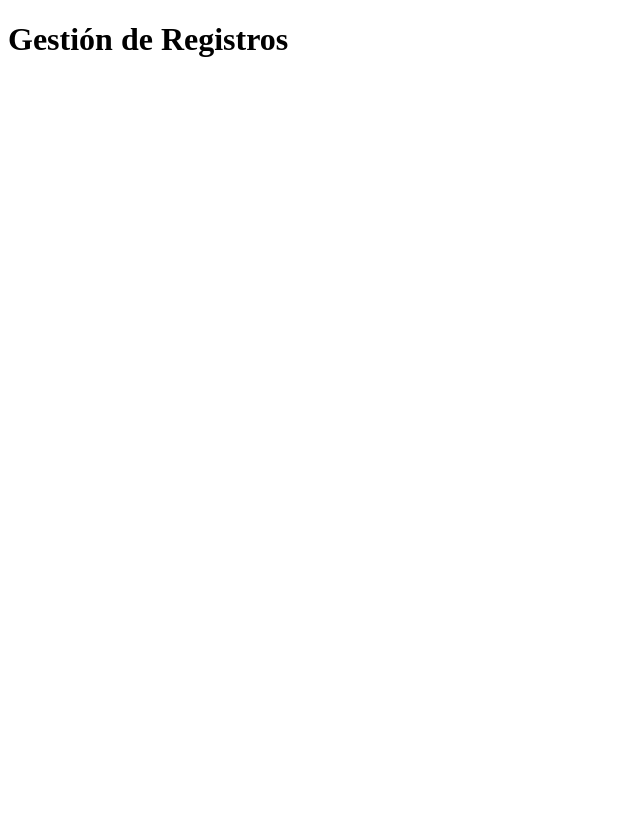
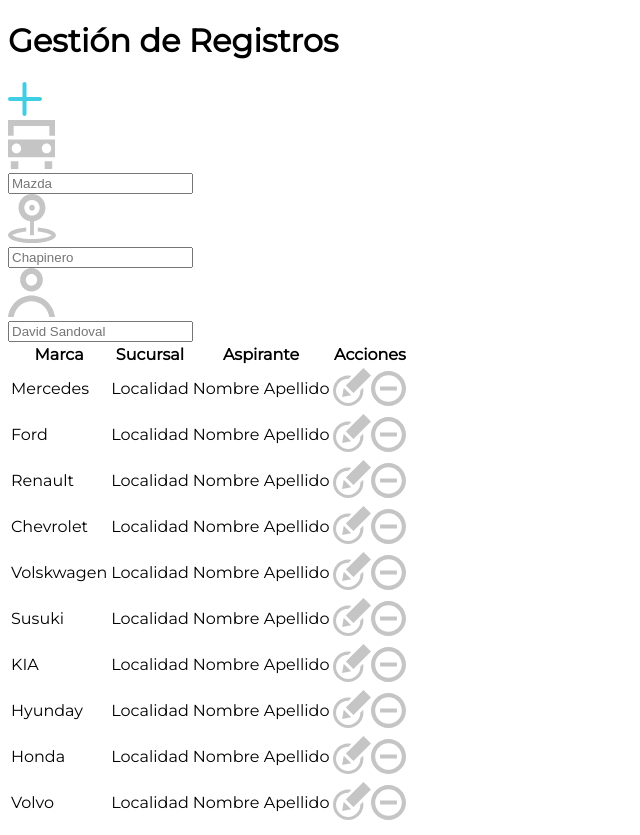
Before and after one commit to TefaSalcedo/motion-frontend, a React (Vite) app: page /motions in a window 1280 px wide. Shown: the whole page, without its empty margins (0-640 px from the left). Before the commit the page ends 800 px from the top, so only its background shows below. Built offline with nearby package versions, Linux system fonts and the light colour scheme.

Commit message:
Creación de componentes CRUD y estilos para la gestión de registros #6

```diff
--- a/index.html
+++ b/index.html
@@ -4,7 +4,8 @@
     <meta charset="UTF-8">
     <meta name="viewport" content="width=device-width, initial-scale=1.0">
     <title>Motion- Monitoring Innovation</title>
-    <!-- <link rel="stylesheet" href="./src/app.css"> -->
+    <link href="https://fonts.googleapis.com/css2?family=Montserrat&display=swap" rel="stylesheet">
+    <link rel="stylesheet" href="./src/main.css">
     <link rel="icon" type="image/x-icon" href="../src/assets/Imagologo_motion.svg">
 </head>
 <body>
--- /dev/null
+++ b/src/components/crud/crud-form/crudCreate.jsx
@@ -0,0 +1,14 @@
+import React from 'react';
+import IconCreate from "../../../assets/Icon_crear.svg";
+
+
+const FormIcon=()=>{
+    console.log("FormIcon component rendered");
+    return (
+        <>
+            <img src={IconCreate} alt="Create Icon" />
+        </>
+    );
+}
+
+export default FormIcon;
--- /dev/null
+++ b/src/components/crud/crud-form/crudForm.jsx
@@ -0,0 +1,16 @@
+// Formulario.jsx
+import React from "react";
+import FormIcon from './crudCreate.jsx';
+import CrudFormItems from './crudFormItem.jsx';
+
+const FormContainer=() =>{
+
+  return (
+    <div className="form-container">
+        <FormIcon/>
+        <CrudFormItems/>
+    </div>
+  );
+}
+
+export default FormContainer;
--- /dev/null
+++ b/src/components/crud/crud-form/crudFormItem.jsx
@@ -0,0 +1,27 @@
+import React from 'react';
+import carIcon from '../../../assets/Icon_vehiculo.svg';
+import locationIcon from '../../../assets/Icon_puntoubicacion.svg';
+import userIcon from '../../../assets/Icon_persona.svg';
+
+const CrudFormItems = ({marca, sucursal, aspirante}) => {
+    const inputGroup = [
+        { icon: carIcon, placeholder: 'Mazda'},
+        { icon: locationIcon, placeholder: 'Chapinero' },
+        { icon: userIcon, placeholder: 'David Sandoval' }
+    ]
+    console.log("CrudFormItems component rendered");
+    return (
+        <>
+            {inputGroup.map((item, index) => (
+                <div className="input-group" key={index}>
+                    <div className="icon">
+                        <img src={item.icon} alt="" />
+                    </div>
+                        <input type="text" placeholder={item.placeholder} />
+                </div>
+            ))}
+        </>
+    );
+}
+
+export default CrudFormItems;
--- /dev/null
+++ b/src/components/crud/crud-table/crudButtons.jsx
@@ -0,0 +1,13 @@
+import React from "react";
+import EditarOption from "../../../assets/Icon_editar.svg";
+import EliminarOption from "../../../assets/Icon_eliminar.svg";
+
+const TableButtons=()=>{
+    return (
+        <>
+            <img src={EditarOption}/>
+            <img src={EliminarOption}/>
+        </>
+    )
+}
+export default TableButtons;
--- /dev/null
+++ b/src/components/crud/crud-table/crudRow.jsx
@@ -0,0 +1,26 @@
+import React from "react";
+import TableButtons from "./crudButtons.jsx";
+
+const CrudRow = () => {
+     const datos = [
+    "Mercedes", "Ford", "Renault", "Chevrolet", "Volskwagen",
+    "Susuki", "KIA", "Hyunday", "Honda", "Volvo"
+  ];
+
+    return(
+        <>
+            {datos.map((marca, index) => (
+            <tr key={index}>
+                <td>{marca}</td>
+                <td>Localidad</td>
+                <td>Nombre Apellido</td>
+                <td className="acciones">
+                <TableButtons />
+                </td>
+            </tr>
+            ))}
+        </>
+    );
+}
+
+export default CrudRow;
--- /dev/null
+++ b/src/components/crud/crud-table/crudTable.jsx
@@ -0,0 +1,24 @@
+import React from "react";
+import CrudRow from "./crudRow.jsx";
+
+const Tabla=() =>{
+
+
+  return (
+    <table className="tabla">
+      <thead>
+        <tr>
+          <th>Marca</th>
+          <th>Sucursal</th>
+          <th>Aspirante</th>
+          <th>Acciones</th>
+        </tr>
+      </thead>
+      <tbody>
+        <CrudRow/>
+      </tbody>
+    </table>
+  );
+}
+
+export default Tabla;
--- /dev/null
+++ b/src/components/crud/crudPage.jsx
@@ -0,0 +1,17 @@
+import React, { useState, useEffect } from 'react';
+import FormContainer from './crud-form/crudForm';
+import Tabla from './crud-table/crudTable';
+
+
+const CrudPage = () => {
+
+    return (
+        <>
+            <h1>Gestión de Registros</h1>
+            <FormContainer/>
+            <Tabla/>
+        </>
+    );
+}
+
+export default CrudPage;
--- /dev/null
+++ b/src/main.css
@@ -0,0 +1,17 @@
+:root {
+  --blue-1: #00249C;
+  --blue-2: #40CEE4;
+  --grey-1: #C5C5C5;
+  --red-1: #C6007E;
+  --red-2: #E280BE;
+
+  /* Puedes agregar también variables auxiliares si quieres */
+  --font-main: 'Montserrat', sans-serif;
+  --background: #f9f9f9;
+  --text-main: #222;
+}
+
+
+body {
+  font-family: 'Montserrat', 'Segoe UI', 'Roboto', 'Arial', sans-serif;
+}
--- a/src/pages/crud.jsx
+++ b/src/pages/crud.jsx
@@ -1,10 +1,10 @@
 import React from 'react';
+import CrudPage from '../components/crud/crudPage.jsx';
 
 function MotionsPage() {
   return (
-    <div className="p-8">
-      <h1 className="text-3xl font-bold mb-6">Gestión de Registros</h1>
-      {/* Aquí irá luego el MotionTable y el Form */}
+    <div className="MotionsPage">
+      <CrudPage/>
     </div>
   );
 }
--- a/src/pages/home.jsx
+++ b/src/pages/home.jsx
@@ -10,7 +10,6 @@
     <MotionLogo />
       <Monitoring />
       <OptionHome/>
-
     </div>
   );
 }
```
